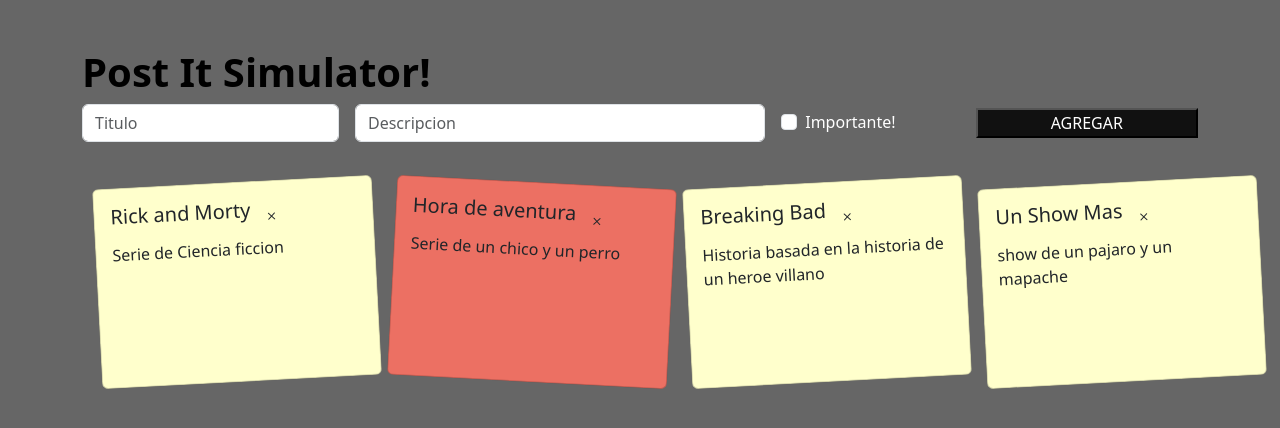
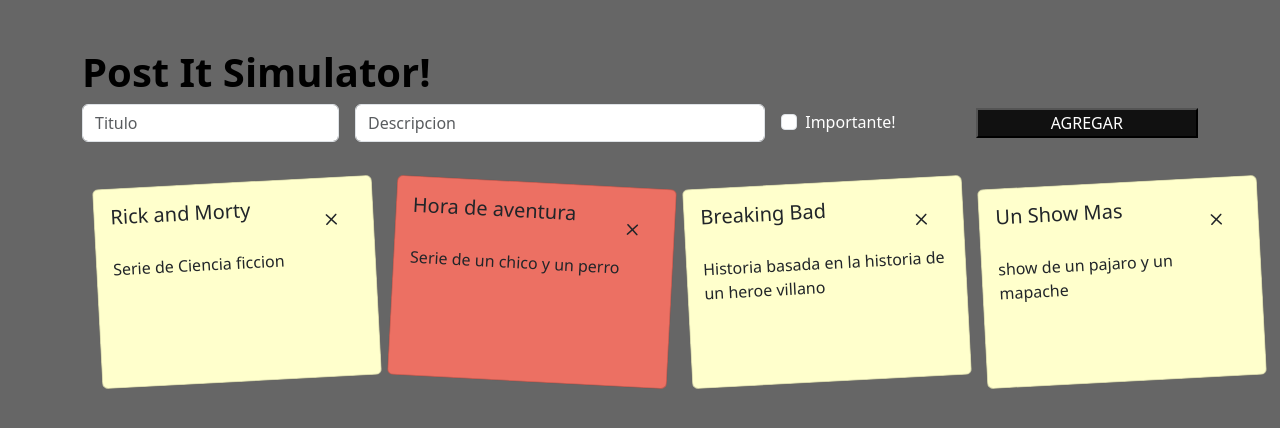
Before and after one commit to Sebastian-gith/Acumulativa-III-React---Notes, a React (Create React App) app: page / in a window 1280 px wide. Shown: the top 428 px of the page. Built offline with nearby package versions, Linux system fonts and the light colour scheme.

Commit message:
Quinto Commit

```diff
--- a/src/styles.css
+++ b/src/styles.css
@@ -48,3 +48,17 @@
 .pdf{
     width: 480px;
 }
+
+i{
+    font-size: 25px;
+}
+
+.patata{
+    justify-content: space-between;
+}
+
+.centro{
+    display: flex;
+    justify-content: center;
+    margin-left: -480px;
+}
```
